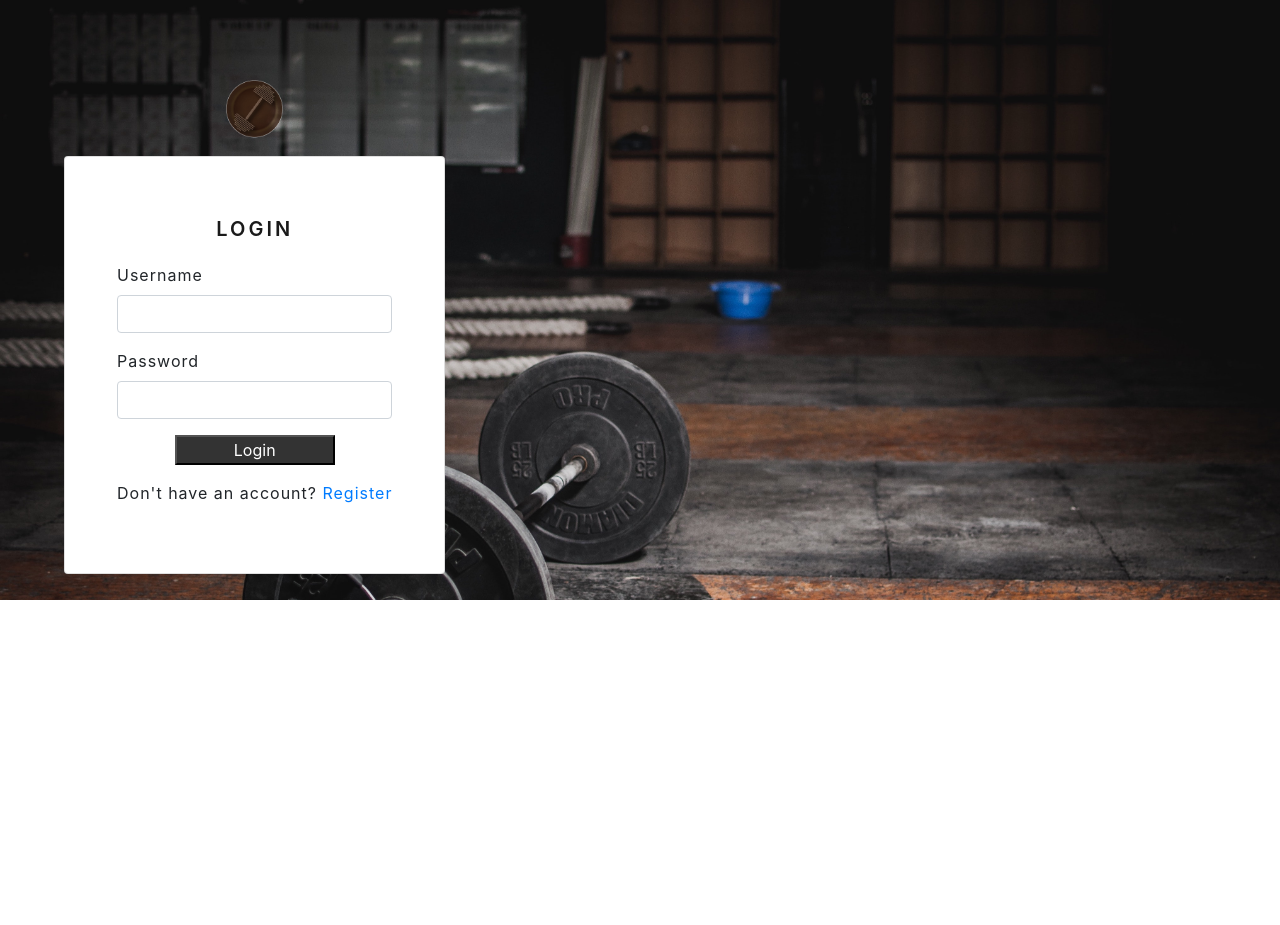
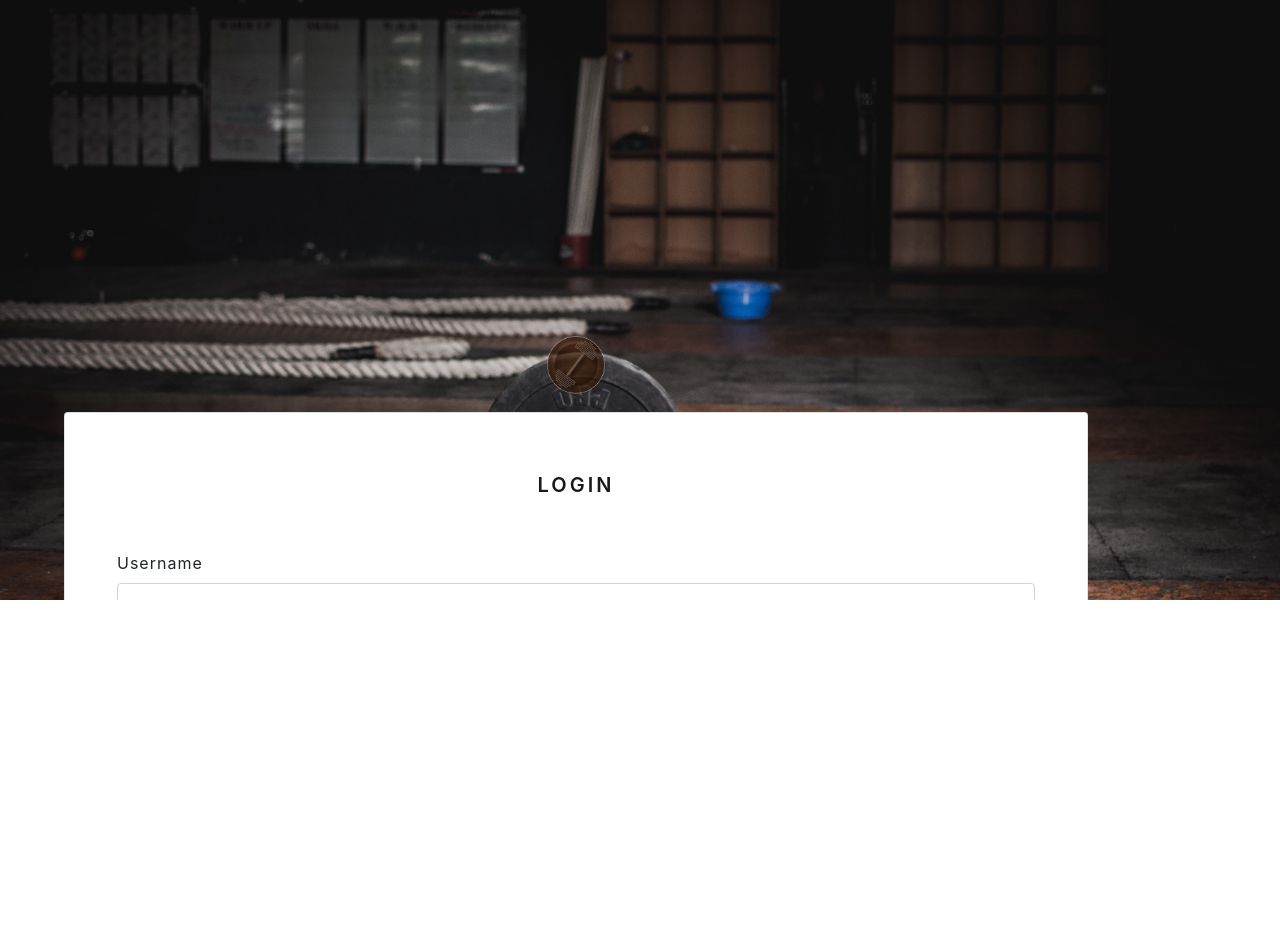
Before and after one commit to aryamanpsingh/IronLog, a Django app: page / in a window 1280 px wide. Shown: the top 925 px of the page. Run offline with Django 3.2, Linux system fonts and the light colour scheme; data that the repository does not hold is empty; some libraries are stand-ins or nearby versions.

Commit message:
edited mobile layout

```diff
--- a/frontend/static/frontend/styles/login.css
+++ b/frontend/static/frontend/styles/login.css
@@ -33,8 +33,9 @@
   }
   .right-container {
     display: inline-block;
-    margin: auto;
     padding: 5% 5%;
+    margin: 20% auto;
+    width: 90%;
   }
   .logo img {
     max-height: 60px;
```
